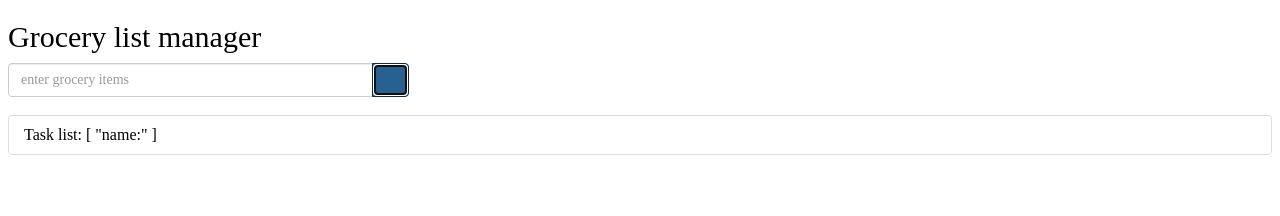
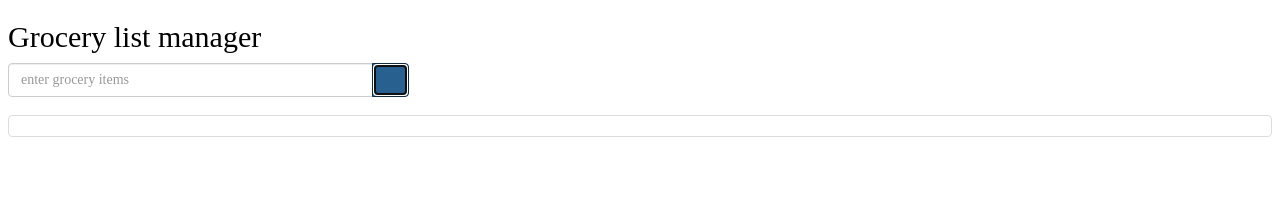
Before and after one commit to rupalidashore/AngularGrocery, an Angular app: page / in a window 1280 px wide. Both pictures are taken after a click on the button 390 px from the left and 80 px from the top of the page. Shown: the top 216 px of the page. Built offline with nearby package versions, Linux system fonts and the light colour scheme; a web font is replaced by a local one.

Commit message:
final changes

```diff
--- a/src/app/grocery/grocery.component.html
+++ b/src/app/grocery/grocery.component.html
@@ -15,11 +15,13 @@
         </div>
     </div>
     <br/>
-    <ul class="list-group">
-      <li *ngFor="let task of tasks" class="list-group-item">
-    <span>
-      Task list: {{tasks | json}}
-  </span>
-  </li>
+    <ul class="list-group" >
+      <li *ngFor="let task of tasks" class="list-group-item" >
+    <span >
+       {{task.name}}
+
+ </span>
+
+</li>
   </ul>
 </div>
--- a/src/app/grocery/grocery.component.ts
+++ b/src/app/grocery/grocery.component.ts
@@ -8,13 +8,13 @@ import { Component, OnInit } from '@angular/core';
 })
 export class GroceryComponent implements OnInit {
 task:string='';
-tasks : string[] = [];
+tasks: any[]=[];
   constructor() { }
 
   ngOnInit(): void {
   }
   onClick(){
-    this.tasks.push(`name:${this.task}`);
+    this.tasks.push({name: this.task});
   this.task = '';
 }
 
```
